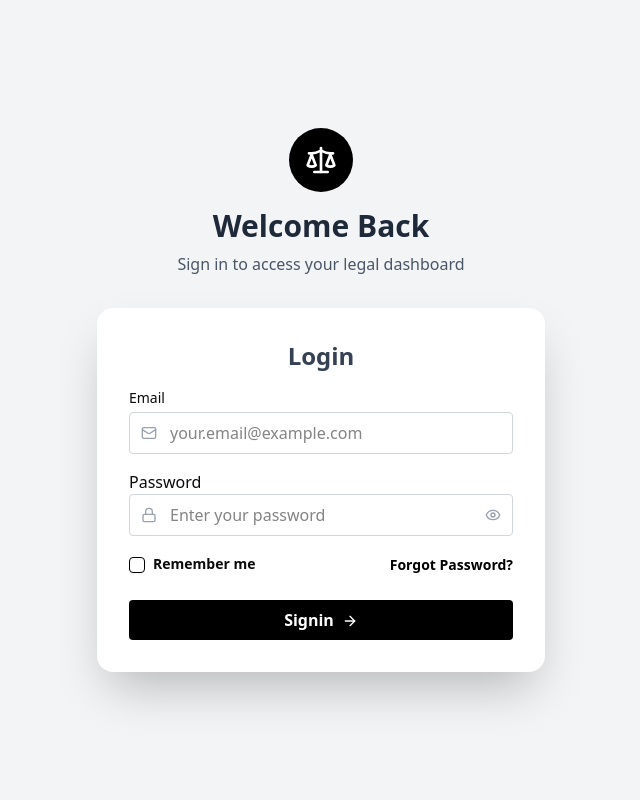
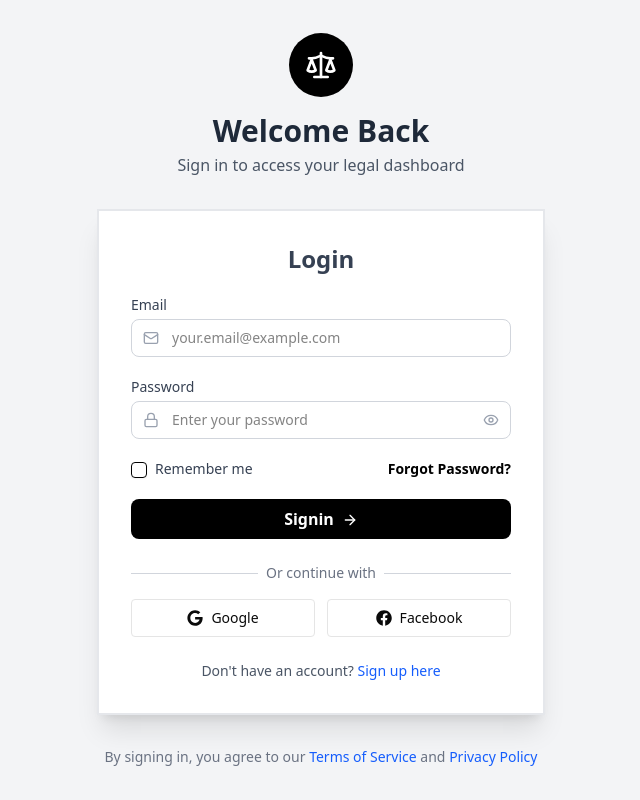
Before and after one commit to tusharsach16/LawProject, a React (Vite) app in the folder frontend/: page /signin in a window 1280 px wide. Shown: the whole page, without its empty margins (319-959 px from the left). Built offline with nearby package versions, Linux system fonts and the light colour scheme.

Commit message:
Done with login and signup page

```diff
--- a/frontend/src/pages/SignUp.tsx
+++ b/frontend/src/pages/SignUp.tsx
@@ -1,8 +1,14 @@
 import { useState, type FormEvent } from "react";
 import { signUp } from "../services/authService";
 import { useNavigate } from "react-router-dom";
+import { Link } from "react-router-dom";
+import { Lock, Mail, Phone, Scale, Eye, EyeOff } from "lucide-react";
+import { CiUser } from "react-icons/ci";
+import { Checkbox } from "@radix-ui/react-checkbox";
+
 type FormData = {
-  name: string;
+  firstname: string;
+  lastname: string;
   email: string;
   username: string;
   password: string;
@@ -13,8 +19,10 @@ type FormData = {
 
 const SignUp = () => {
   const navigate = useNavigate();
+  const [showPassword, setShowPassword] = useState(false)
   const [formData, setFormData] = useState<FormData>({
-    name: '',
+    firstname: '',
+    lastname:'',
     email: '',
     username: '',
     password: '',
@@ -40,7 +48,8 @@ const SignUp = () => {
 
     try{
       const user = await signUp({
-        name: formData.name,
+        firstname: formData.firstname,
+        lastname: formData.lastname,
         email: formData.email,
         username: formData.username,
         password: formData.password,
@@ -57,37 +66,76 @@ const SignUp = () => {
   };
 
   return (
-    <div className="min-h-screen flex items-center justify-center bg-gray-100">
+    <div className="min-h-screen flex flex-col items-center justify-center bg-gray-100 p-4">
+      <div className="w-full max-w-md space-y-8">
+        <div className="text-center">
+          <Link
+            to="/"
+            className="inline-flex items-center justify-center w-16 h-16 bg-black rounded-full mb-4"
+          >
+            <Scale className="h-8 w-8 text-white" />
+          </Link>
+          <h1 className="text-3xl font-bold text-gray-800">Join Legal Guide</h1>
+          <p className="mt-1 text-gray-600">Create your account to get started</p>
+        </div>
+
+        <div className="bg-white p-6 sm:p-8 rounded-2xl shadow-xl">
           <form
-        className="bg-white p-8 rounded-lg shadow-lg w-full max-w-md space-y-4"
+            className="space-y-4"
             onSubmit={handleSubmit}
           >
-        <h2 className="text-2xl font-semibold text-center text-gray-700">Sign Up</h2>
+            <h2 className="text-2xl font-bold text-center text-black">Create Account</h2>
 
+            <div className="grid grid-cols-2 gap-6">
               <div className="flex flex-col">
-          <label htmlFor="name" className="mb-1 text-sm font-medium">Name</label>
+                <label htmlFor="name" className="mb-1 text-sm font-medium">First Name</label>
+                <div className="relative">
+                  <CiUser className="absolute left-3 top-1/2 -translate-y-1/2 text-gray-700 h-4 w-4"/>
                   <input
                     type="text"
                     id="name"
-            name="name"
-            value={formData.name}
+                    name="firstname"
+                    placeholder="Sumit"
+                    value={formData.firstname}
                     onChange={handleChange}
                     required
-            className="px-4 py-2 border border-gray-300 rounded focus:outline-none focus:ring-2 focus:ring-blue-500"
+                    className="pl-10 pr-4 py-2 w-full rounded-md border border-gray-300 focus:outline-none focus:ring-2 focus:ring-black text-sm"
                   />
+                </div>
+              </div>
+              <div className="flex flex-col">
+                <label htmlFor="name" className="mb-1 text-sm font-medium">Last Name</label>
+                <div className="relative">
+                  <CiUser className="absolute left-3 top-1/2 -translate-y-1/2 text-gray-700 h-4 w-4" />
+                  <input
+                    type="text"
+                    id="name"
+                    name="lastname"
+                    placeholder="Malik"
+                    value={formData.lastname}
+                    onChange={handleChange}
+                    required
+                    className="pl-10 pr-4 py-2 w-full rounded-md border border-gray-300 focus:outline-none focus:ring-2 focus:ring-black text-sm"
+                  />
+                </div>
+              </div>
             </div>
 
             <div className="flex flex-col">
-          <label htmlFor="email" className="mb-1 text-sm font-medium">Email</label>
+              <label htmlFor="email" className="mb-1 text-sm font-medium">Email Adress</label>
+              <div className="relative">
+                <Mail className="absolute left-3 top-1/2 -translate-y-1/2 text-gray-700 h-4 w-4" />
                 <input
                   type="email"
                   id="email"
                   name="email"
+                  placeholder="your.email@example.com"
                   value={formData.email}
                   onChange={handleChange}
                   required
-            className="px-4 py-2 border border-gray-300 rounded focus:outline-none focus:ring-2 focus:ring-blue-500"
+                  className="pl-10 pr-4 py-2 w-full rounded-md border border-gray-300 focus:outline-none focus:ring-2 focus:ring-black text-sm"
                 />
+              </div>
             </div>
 
             <div className="flex flex-col">
@@ -103,68 +151,105 @@ const SignUp = () => {
               />
             </div>
             <div className="flex flex-col">
-          <label htmlFor="phone" className="mb-1 text-sm font-medium">Phone Number:</label>
+              <label htmlFor="phone" className="mb-1 text-sm font-medium">Phone Number</label>
+              <div className="relative">
+                <Phone className="absolute left-3 top-1/2 -translate-y-1/2 text-gray-700 h-4 w-4" />
                 <input
                   type="tel"
                   id="phone"
                   name="phoneNumber"
+                  placeholder="+919876543210"
                   value={formData.phoneNumber}
                   onChange={handleChange}
                   required
-            className="px-4 py-2 border border-gray-300 rounded focus:outline-none focus:ring-2 focus:ring-blue-500"
+                  className="pl-10 pr-4 py-2 w-full rounded-md border border-gray-300 focus:outline-none focus:ring-2 focus:ring-black text-sm"
                 />
+              </div>
             </div>
 
             <div className="flex flex-col">
-          <label htmlFor="role" className="mb-1 text-sm font-medium">Role</label>
+              <label htmlFor="role" className="mb-1 text-sm font-medium">I am a</label>
               <select
                 name="role"
                 id="role"
                 value={formData.role}
                 onChange={handleChange}
                 required
-            className="px-4 py-2 border border-gray-300 rounded focus:outline-none focus:ring-2 focus:ring-blue-500"
+                className="px-4 py-2 border border-gray-300 rounded focus:outline-none focus:ring-2 focus:ring-black"
               >
-            <option value="">Select Role</option>
-            <option value="general">General User</option>
+                <option value="">Select your Role</option>
+                <option value="general">Individual seeking legal help</option>
                 <option value="lawstudent">Law Student</option>
                 <option value="lawyer">Lawyer</option>
               </select>
             </div>
 
+            <div className="grid grid-cols-2 gap-6">
               <div className="flex flex-col">
                 <label htmlFor="password" className="mb-1 text-sm font-medium">Password</label>
+                <div className="relative">
+                  <Lock className="absolute left-3 top-1/2 -translate-y-1/2 text-gray-700 h-4 w-4" />
                   <input
-            type="password"
+                    type={showPassword ? "text" : "password"}
                     id="password"
                     name="password"
+                    placeholder="Create Password"
                     value={formData.password}
                     onChange={handleChange}
                     required
-            className="px-4 py-2 border border-gray-300 rounded focus:outline-none focus:ring-2 focus:ring-blue-500"
+                    className="pl-10 pr-4 py-2 w-full rounded-md border border-gray-300 focus:outline-none focus:ring-2 focus:ring-black text-sm"
                   />
+                  <button
+                    type="button"
+                    onClick={() => setShowPassword(!showPassword)}
+                    className="absolute right-3 top-1/2 -translate-y-1/2 text-gray-400 hover:text-gray-600">
+                    {showPassword ? <EyeOff className="h-4 w-4" /> : <Eye className="h-4 w-4" />}
+                  </button>
                 </div>
+              </div>
+
 
               <div className="flex flex-col">
                 <label htmlFor="confirmPassword" className="mb-1 text-sm font-medium">Confirm Password</label>
+                <div className="relative">
+                  <Lock className="absolute left-3 top-1/2 -translate-y-1/2 text-gray-700 h-4 w-4"/>
                   <input
-            type="password"
+                    type={showPassword ? "text" : "password"}
                     id="confirmPassword"
                     name="confirmPassword"
+                    placeholder="Confirm Password"
                     value={formData.confirmPassword}
                     onChange={handleChange}
                     required
-            className="px-4 py-2 border border-gray-300 rounded focus:outline-none focus:ring-2 focus:ring-blue-500"
+                    className="pl-10 pr-4 py-2 w-full rounded-md border border-gray-300 focus:outline-none focus:ring-2 focus:ring-black text-sm"
                   />
+                  <button
+                    type="button"
+                    onClick={() => setShowPassword(!showPassword)}
+                    className="absolute right-3 top-1/2 -translate-y-1/2 text-gray-400 hover:text-gray-600">
+                    {showPassword ? <EyeOff className="h-4 w-4" /> : <Eye className="h-4 w-4" />}
+                  </button>
+                </div>
+              </div>
+            </div>
+
+            <div className="flex items-center justify-between text-sm">
+              <div className="flex items-center space-x-2">
+                <Checkbox className="border-black mt-0.5 cursor-pointer"/>
+                <label htmlFor="remember" className="font-medium text-gray-700">Remember me</label>
+              </div>
+
             </div>
 
             <button
               type="submit"
               className="w-full bg-blue-600 hover:bg-blue-700 text-white font-semibold py-2 px-4 rounded transition duration-300"
             >
-          Sign Up
+              Create Account
             </button>
           </form>
+        </div>
+      </div>
     </div>
   );
 };
--- a/frontend/src/pages/Signin.tsx
+++ b/frontend/src/pages/Signin.tsx
@@ -1,9 +1,11 @@
 import { useState, type FormEvent } from "react";
 import { signin } from "../services/authService";
 import { useNavigate } from "react-router-dom";
-import { Scale, Mail, Lock, Eye, EyeOff, CheckIcon, ArrowRight } from "lucide-react"
+import { Scale, Mail, Lock, Eye, EyeOff, ArrowRight } from "lucide-react"
 import { Checkbox } from "@/components/ui/checkbox";
 import { Link } from "react-router-dom";
+import { FaFacebook, FaGoogle } from "react-icons/fa";
+
 
 
 type FormData = {
@@ -53,23 +55,27 @@ const Signin = () => {
   };
 
   return (
-    <div className="flex flex-col items-center justify-center min-h-screen bg-gray-100 px-8">
-      <div className="text-center mb-8">
-        <Link to='/' className="inline-flex items-center justify-center w-16 h-16 bg-black rounded-full mb-4">
+    <div className="flex flex-col items-center justify-center min-h-screen bg-gray-100 p-4">
+      <div className="w-full max-w-md space-y-8">
+        <div className="text-center">
+          <Link
+            to="/"
+            className="inline-flex items-center justify-center w-16 h-16 bg-black rounded-full mb-4"
+          >
             <Scale className="h-8 w-8 text-white" />
           </Link>
-        <h1 className="text-3xl font-bold text-gray-800 mb-2">Welcome Back</h1>
-        <p className="text-gray-600">Sign in to access your legal dashboard</p>
+          <h1 className="text-3xl font-bold text-gray-800">Welcome Back</h1>
+          <p className="mt-1 text-gray-600">Sign in to access your legal dashboard</p>
         </div>
 
-      <form onSubmit={handleSubmit}
-      className="bg-white p-8 rounded-2xl w-full max-w-md space-y-4 shadow-2xl "
-      >
-        <h2 className="text-2xl text-center font-semibold text-gray-700">Login</h2>
-        <div className="flex flex-col">
-          <label htmlFor="email" className="mb-1 text-sm font-medium">Email</label>
+        <div className="bg-white p-6 sm:p-8 shadow-xl border-2 border-gray-200 ">
+          <form onSubmit={handleSubmit} className="space-y-5">
+            <h2 className="text-2xl font-semibold text-center text-gray-700">Login</h2>
+
+            <div className="space-y-1">
+              <label htmlFor="email" className="block text-sm font-medium text-gray-700">Email</label>
               <div className="relative">
-            <Mail className="absolute left-3 top-1/2 transform -translate-y-1/2 text-gray-400 h-4 w-4" />
+                <Mail className="absolute left-3 top-1/2 -translate-y-1/2 text-gray-400 h-4 w-4" />
                 <input
                   type="email"
                   id="email"
@@ -78,14 +84,15 @@ const Signin = () => {
                   value={formData.email}
                   onChange={handleChange}
                   required
-              className="pl-10 pr-4 py-2 w-full rounded border border-gray-300 focus:outline-none focus:ring-2 focus:ring-gray-500"
+                  className="pl-10 pr-4 py-2 w-full rounded-md border border-gray-300 focus:outline-none focus:ring-2 focus:ring-black text-sm"
                 />
               </div>
             </div>
-        <div className="flex flex-col">
-          <label htmlFor="password">Password</label>
+
+            <div className="space-y-1">
+              <label htmlFor="password" className="block text-sm font-medium text-gray-700">Password</label>
               <div className="relative">
-            <Lock className="absolute left-3 top-1/2 transform -translate-y-1/2 text-gray-400 h-4 w-4" />
+                <Lock className="absolute left-3 top-1/2 -translate-y-1/2 text-gray-400 h-4 w-4" />
                 <input
                   type={showPassword ? "text" : "password"}
                   id="password"
@@ -94,48 +101,94 @@ const Signin = () => {
                   value={formData.password}
                   onChange={handleChange}
                   required
-              className="pl-10 pr-4 py-2 w-full rounded border border-gray-300 focus:outline-none focus:ring-2 focus:ring-gray-500"
+                  className="pl-10 pr-10 py-2 w-full rounded-md border border-gray-300 focus:outline-none focus:ring-2 focus:ring-black text-sm"
                 />
-
                 <button
                   type="button"
                   onClick={() => setShowPassword(!showPassword)}
-              className="absolute right-3 top-1/2 transform -translate-y-1/2 text-gray-400 hover:text-gray-600 cursor-pointer">
-              {showPassword ? <EyeOff className="h-4 w-4" /> : <Eye className="h-4 w-4"/>}
+                  className="absolute right-3 top-1/2 -translate-y-1/2 text-gray-400 hover:text-gray-600"
+                >
+                  {showPassword ? <EyeOff className="h-4 w-4" /> : <Eye className="h-4 w-4" />}
+                </button>
+              </div>
+            </div>
+
+            <div className="flex items-center justify-between text-sm">
+              <div className="flex items-center space-x-2">
+                <Checkbox
+                  id="remember"
+                  checked={formData.rememberMe}
+                  onCheckedChange={(checked) =>
+                    setFormData((prev) => ({ ...prev, rememberMe: checked as boolean }))
+                  }
+                  className="border-black mt-0.5 cursor-pointer"
+                />
+                <label htmlFor="remember" className="font-medium text-gray-700">Remember me</label>
+              </div>
+              <Link to="/" className="text-black font-semibold hover:underline">Forgot Password?</Link>
+            </div>
+
+            <button
+              type="submit"
+              disabled={isLoading}
+              className="w-full bg-black text-white font-semibold py-2 rounded-md transition duration-300 hover:bg-gray-800"
+            >
+              {isLoading ? "Signing in..." : (
+                <span className="flex items-center justify-center">
+                  Signin
+                  <ArrowRight className="ml-2 h-4 w-4 mt-0.5 group-hover:translate-x-1 transition-transform" />
+                </span>
+              )}
+            </button>
+          </form>
+
+          <div className="mt-6 space-y-4">
+            <div className="relative">
+              <div className="absolute inset-0 flex items-center">
+                <div className="w-full border-t border-gray-300" />
+              </div>
+              <div className="relative flex justify-center text-sm">
+                <span className="px-2 bg-white text-gray-500">Or continue with</span>
+              </div>
+            </div>
+
+            <div className="grid grid-cols-2 gap-3">
+              <button className="flex items-center justify-center gap-2 py-2 px-4 border rounded hover:bg-gray-100">
+                <FaGoogle className="h-4 w-4" />
+                <span className="text-sm font-medium">Google</span>
+              </button>
+              <button className="flex items-center justify-center gap-2 py-2 px-4 border rounded hover:bg-gray-100">
+                <FaFacebook className="h-4 w-4" />
+                <span className="text-sm font-medium">Facebook</span>
               </button>
             </div>
 
+            <div className="mt-6 text-center">
+              <p className="text-sm text-gray-600">
+                Don't have an account?{" "}
+                <Link to="/signup" className="text-blue-600 hover:text-blue-700 font-medium">
+                  Sign up here
+                </Link>
+              </p>
+            </div>
+          </div>
         </div>
 
-        <div className="flex items-center justify-between">
-          <div className="flex items-center">
-            <Checkbox
-              id="remember"
-              checked={formData.rememberMe}
-              onCheckedChange={(checked) => setFormData((prev) => ({...prev, rememberMe: checked as boolean}))}
-              className="border-black md:mt-0.5 cursor-pointer" />
-            <span className="ml-2 text-sm font-semibold">Remember me</span>
+        <div className="mt-8 text-center text-sm text-gray-500">
+          <p>
+            By signing in, you agree to our{" "}
+            <Link to="/terms" className="text-blue-600 hover:text-blue-700">
+              Terms of Service
+            </Link>{" "}
+            and{" "}
+            <Link to="/privacy" className="text-blue-600 hover:text-blue-700">
+              Privacy Policy
+            </Link>
+          </p>
         </div>
-          <div>
-            <Link to='/' className="text-sm font-semibold text-black">
-              Forgot Password?
-            </Link>
+      </div>
     </div>
 
-        </div>
-        <button
-         type="submit"
-         disabled={isLoading}
-         className=" mt-2 w-full bg-black text-white font-semibold py-2 px-4 rounded transition duration-300">
-          {isLoading ? ("Signin in...") : (
-            <div className="flex items-center justify-center group text-white font-semibold cursor-pointer">
-              Signin
-              <ArrowRight className="ml-2 h-4 w-4 mt-0.5 transform group-hover:translate-x-2 transition-transform duration-200"/>
-            </div>
-          )}
-        </button>
-      </form>
-    </div>
   );
 };
 
--- a/frontend/src/services/authService.ts
+++ b/frontend/src/services/authService.ts
@@ -1,7 +1,8 @@
 import api from "./api";
 
 interface SignupData {
-  name: string;
+  firstname: string;
+  lastname: string;
   email: string;
   username: string;
   password: string;
```
Lines whose indentation alone changed are shown as unchanged.
